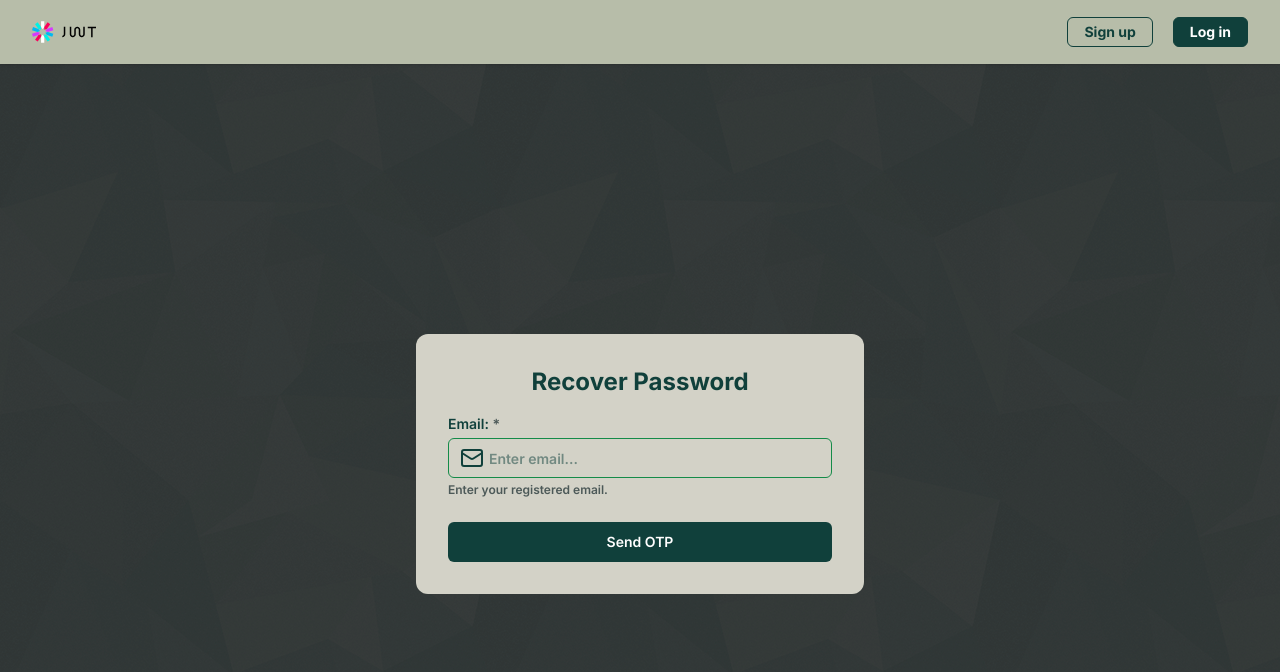
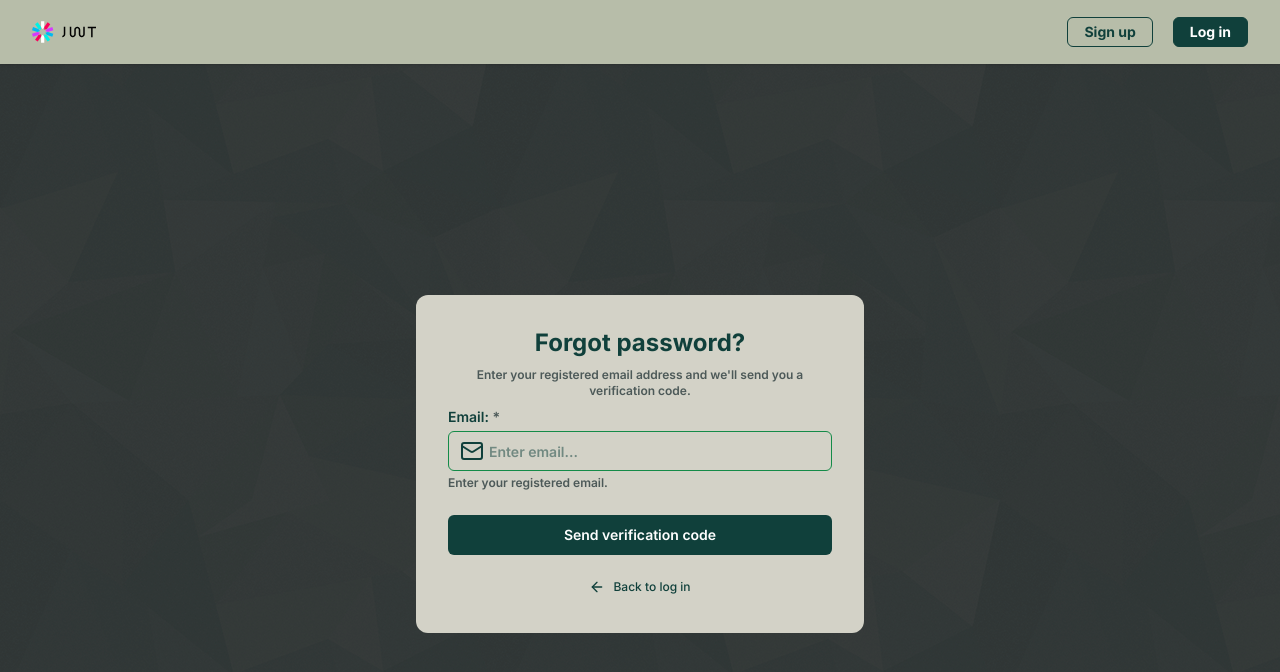
Before and after one commit to aftab-ai/JWT_Auth, a React (Vite) app in the folder Frontend/: page /forgot-password in a window 1280 px wide. Shown: the top 672 px of the page. Built offline with nearby package versions, Linux system fonts and the light colour scheme.

Commit message:
Added user instruction heading and back to login button on Forgot-Password page.

```diff
--- a/Frontend/src/pages/ForgotPassword.jsx
+++ b/Frontend/src/pages/ForgotPassword.jsx
@@ -1,9 +1,9 @@
 // Third-Party modules.
 import { useMemo, useState } from "react";
-import { useNavigate } from "react-router-dom";
+import { Link, useNavigate } from "react-router-dom";
 import { useForm } from "react-hook-form";
 import { zodResolver } from "@hookform/resolvers/zod";
-import { Eye, EyeOff, Mail, KeyRound, Code } from "lucide-react";
+import { Eye, EyeOff, Mail, KeyRound, Code, ArrowLeft } from "lucide-react";
 
 // Import local modules.
 import forgotPasswordSchemaValidators from "../validators/forgotPasswordSchemaValidators";
@@ -11,6 +11,7 @@ import verifyForgotPasswordSchemaValidators from "../validators/verifyForgotPass
 
 function ForgotPassword() {
   const [sendOTP, setSendOTP] = useState(false); // Determine steps.
+  const [registeredEmail, setRegisteredEmail] = useState("");
   const [showNewPassword, setShowNewPassword] = useState(false); // Show/Hide New-Password in input.
   const [showConfirmPassword, setShowConfirmPassword] = useState(false); // Show/Hide Confirm-Password.
   const navigate = useNavigate(); // Redirect.
@@ -40,7 +41,9 @@ function ForgotPassword() {
     // Step: 1 -> Send OTP to registered email.
     if (!sendOTP) {
       // Send OTP form submit.
+
       console.log(data);
+      setRegisteredEmail(data.email);
       setSendOTP(true);
 
       return;
@@ -49,6 +52,12 @@ function ForgotPassword() {
     // Step: 2 -> Verify OTP and password reset.
     console.log(data);
     navigate("/login"); // Redirect to login page.
+  };
+
+  // User mask-email.
+  const maskEmail = (email) => {
+    const [name, domain] = email.split("@");
+    return `${name.slice(0, 2)}****@${domain}`;
   };
 
   // Determine icon color.
@@ -68,11 +77,39 @@ function ForgotPassword() {
   return (
     <div className="flex items-center justify-center min-h-screen w-full">
       <div className="flex flex-col w-full max-w-md px-6 sm:px-8 py-7 sm:py-8 rounded-xl bg-[#D3D2C7]">
-        {/* Heading */}
-        <h2 className="mb-4 font-bold text-center text-2xl text-[#10403B]">
-          Recover Password
-        </h2>
+        {/* Headings */}
+        <p className="mb-1 font-bold text-center text-2xl text-[#10403B]">
+          {!sendOTP ? "Forgot password?" : "Password Reset"}
+        </p>
 
+        <div className="mt-1 mb-2 font-semibold text-center text-xs text-[#4C5958]">
+          {!sendOTP ? (
+            <p>
+              Enter your registered email address and we'll send you a
+              verification code.
+            </p>
+          ) : (
+            <>
+              <p>
+                We've sent a verification code to{" "}
+                <span className="font-bold text-[#10403B]">
+                  {maskEmail(registeredEmail)}
+                </span>
+              </p>
+              <p className="mt-1">
+                Wrong email?{" "}
+                <button
+                  onClick={() => setSendOTP(false)}
+                  className="underline cursor-pointer text-[#10403B] hover:text-[#4C5958]"
+                >
+                  Change email
+                </button>
+              </p>
+            </>
+          )}
+        </div>
+
+        {/* Forms */}
         <form
           onSubmit={handleSubmit(onSubmit)}
           className="flex flex-col w-full space-y-3 font-semibold text-[#10403B]"
@@ -103,17 +140,17 @@ function ForgotPassword() {
                 />
               </div>
 
-              {/* Email validation hint. */}
-              <p className="mt-1 text-xs text-[#4C5958]">
-                Enter your registered email.
-              </p>
-
               {/* Validation error. */}
               {errors.email && (
                 <p className="mt-1 text-sm text-[#D8581C]">
                   {errors.email.message}
                 </p>
               )}
+
+              {/* Email validation hint. */}
+              <p className="mt-1 text-xs text-[#4C5958]">
+                Enter your registered email.
+              </p>
             </div>
           ) : (
             <>
@@ -156,7 +193,7 @@ function ForgotPassword() {
               </div>
 
               {/* New-Password */}
-              <div className="relative flex flex-col">
+              <div className="relative flex flex-col mt-8">
                 <label
                   htmlFor="newPassword"
                   className="mb-1 font-semibold text-sm"
@@ -273,14 +310,23 @@ function ForgotPassword() {
             >
               {!sendOTP
                 ? isSubmitting
-                  ? "Sending..."
-                  : "Send OTP"
+                  ? "Sending verification code..."
+                  : "Send verification code"
                 : isSubmitting
-                  ? "Verifying..."
-                  : "Change Password"}
+                  ? "Resetting password..."
+                  : "Reset password"}
             </button>
           </div>
         </form>
+
+        <span className="text-center">
+          <Link
+            to="/login"
+            className="inline-flex mt-6 font-medium text-xs text-[#10403B] hover:text-[#4C5958]"
+          >
+            <ArrowLeft className="mr-2 size-4" /> Back to log in
+          </Link>
+        </span>
       </div>
     </div>
   );
```
